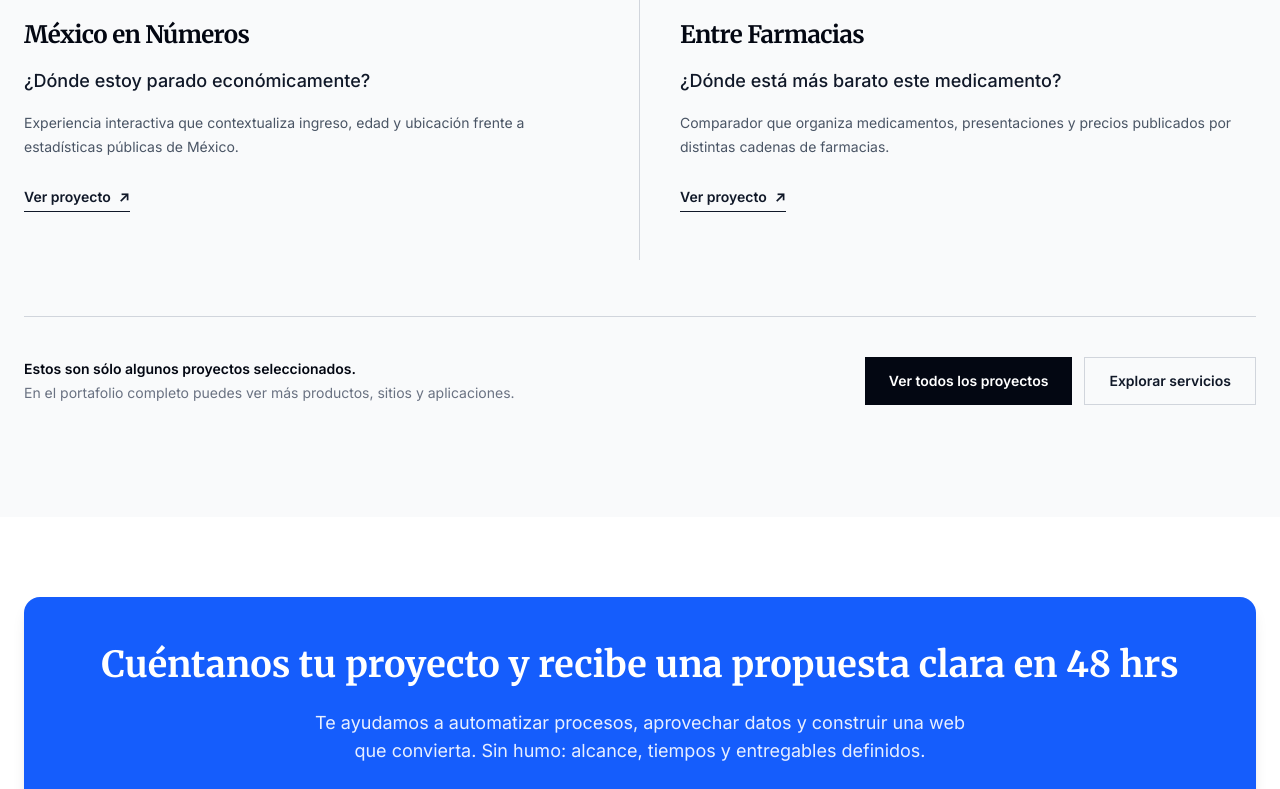
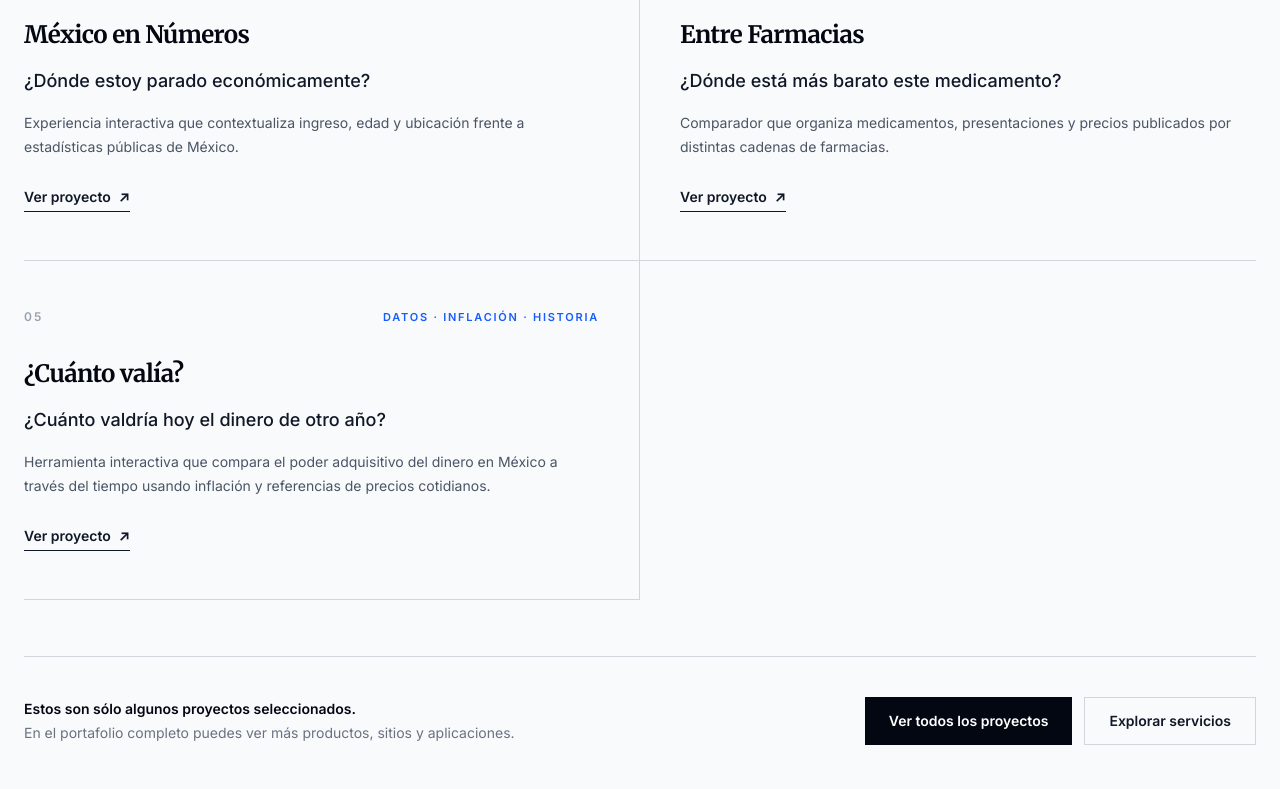
Before and after one commit to Abetar/ag-solutions, a Next.js app: page / in a window 1280 px wide. Shown: the part 3895-4684 px from the top of the page. Built offline with nearby package versions, Linux system fonts and the light colour scheme.

Commit message:
Adding cuanto valia

```diff
--- a/app/components/Proyectos.tsx
+++ b/app/components/Proyectos.tsx
@@ -49,6 +49,14 @@ const proyectos: Project[] = [
     question: "¿Dónde está más barato este medicamento?",
     desc: "Comparador que organiza medicamentos, presentaciones y precios publicados por distintas cadenas de farmacias.",
     link: "https://entre-farmacias.vercel.app/",
+  },
+  {
+    number: "05",
+    title: "¿Cuánto valía?",
+    category: "Datos · Inflación · Historia",
+    question: "¿Cuánto valdría hoy el dinero de otro año?",
+    desc: "Herramienta interactiva que compara el poder adquisitivo del dinero en México a través del tiempo usando inflación y referencias de precios cotidianos.",
+    link: "https://cuanto-valia.vercel.app/",
   },
 ];
 
@@ -155,9 +163,9 @@ export default function Proyectos() {
               transition={{ duration: 0.45, delay: index * 0.08 }}
               viewport={{ once: true, margin: "-60px" }}
               className={`group py-10 md:py-12 ${
-                index === 0
-                  ? "border-b border-gray-300 md:border-b-0 md:border-r md:pr-10"
-                  : "md:pl-10"
+                index % 2 === 0
+                  ? "border-b border-gray-300 md:border-r md:pr-10"
+                  : "border-b border-gray-300 md:pl-10"
               }`}
             >
               <div className="flex items-start justify-between gap-6">
```
